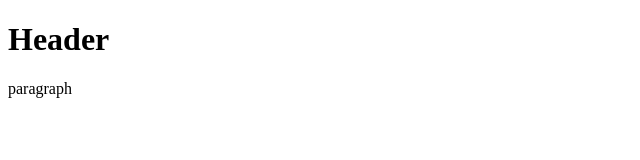
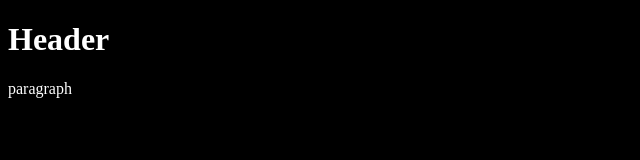
Before and after one commit to rrvsh/tachyon, a plain HTML site: page index.html in a window 1280 px wide. Shown: the whole page, without its empty margins (0-640 px from the left). Drawn offline with Linux system fonts and the light colour scheme.

Commit message:
style: add dark mode theme

```diff
--- a/index.html
+++ b/index.html
@@ -4,6 +4,7 @@
     <meta charset="utf-8" />
     <meta name="viewport" content="width=device-width, initial-scale=1" />
     <title>Tachyon</title>
+    <link href="styles.css" rel="stylesheet" />
   </head>
   <body>
     <h1>Header</h1>
--- /dev/null
+++ b/styles.css
@@ -0,0 +1,5 @@
+:root {
+  background-color: black;
+  color-scheme: dark;
+  color: white;
+}
```
